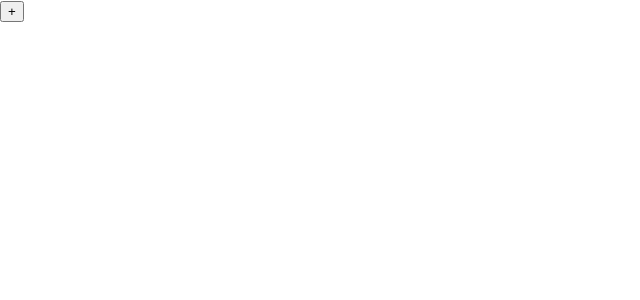
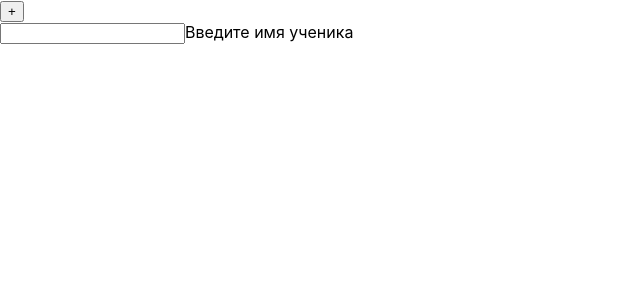
Before and after one commit to zhekablack97/crm-student, a React (Create React App) app: page / in a window 1280 px wide. Shown: the top 300 px of the page, without its empty margins (0-640 px from the left). Built offline with nearby package versions, Linux system fonts and the light colour scheme.

Commit message:
создание формы добавления учеников

```diff
--- a/src/App.tsx
+++ b/src/App.tsx
@@ -2,6 +2,7 @@ import React from 'react';
 import './App.css';
 import Name from './components/Name/';
 import ButtonAdd from './components/ButtonAdd';
+import FormAddStudent from './components/FormAddStudent';
 
 
 
@@ -11,6 +12,7 @@ const App: React.FC = () => {
     <div>
       <Name/>
       <ButtonAdd/>
+      <FormAddStudent />
     </div>
   );
 }
--- /dev/null
+++ b/src/components/FormAddStudent/FormAddStudent.tsx
@@ -0,0 +1,25 @@
+import React, { useState } from 'react';
+
+const FormAddStudent: React.FC = () =>{
+
+    const [name, setName] = useState<string>('');
+
+    const changeHandler = (event: React.ChangeEvent<HTMLInputElement>) => {
+        setName(event.target.value)
+    }
+
+    return(
+        <div>
+            <input
+                onChange={changeHandler}
+                value={name}
+                type="text"
+                id="name"/>
+            <label htmlFor="name" >
+                Введите имя ученика
+            </label>
+        </div>
+    )
+}
+
+export default FormAddStudent;
--- /dev/null
+++ b/src/components/FormAddStudent/index.tsx
@@ -0,0 +1,2 @@
+import  FormAddStudent from './FormAddStudent';
+export default FormAddStudent;
```
Also changed, not shown: src/components/FormAddStudent/FormAddStudent.css (added).
